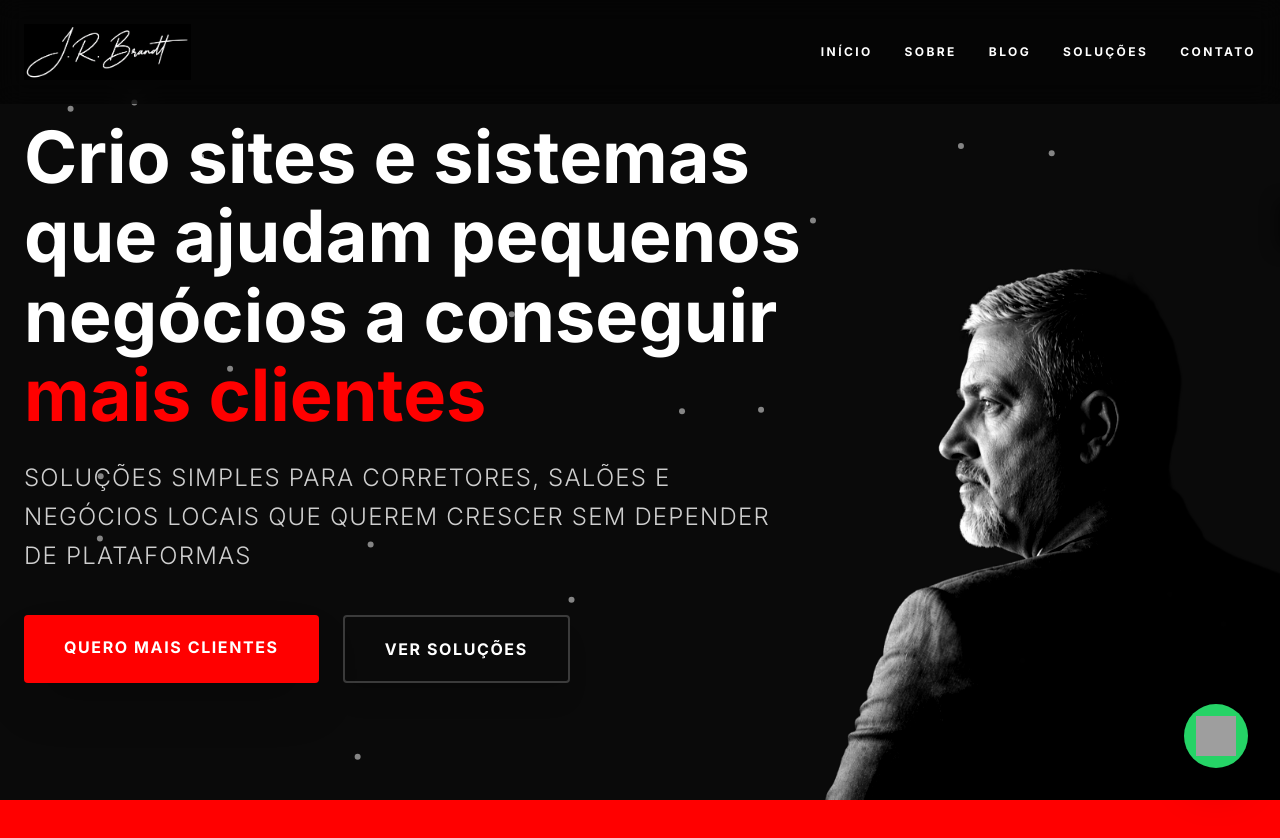
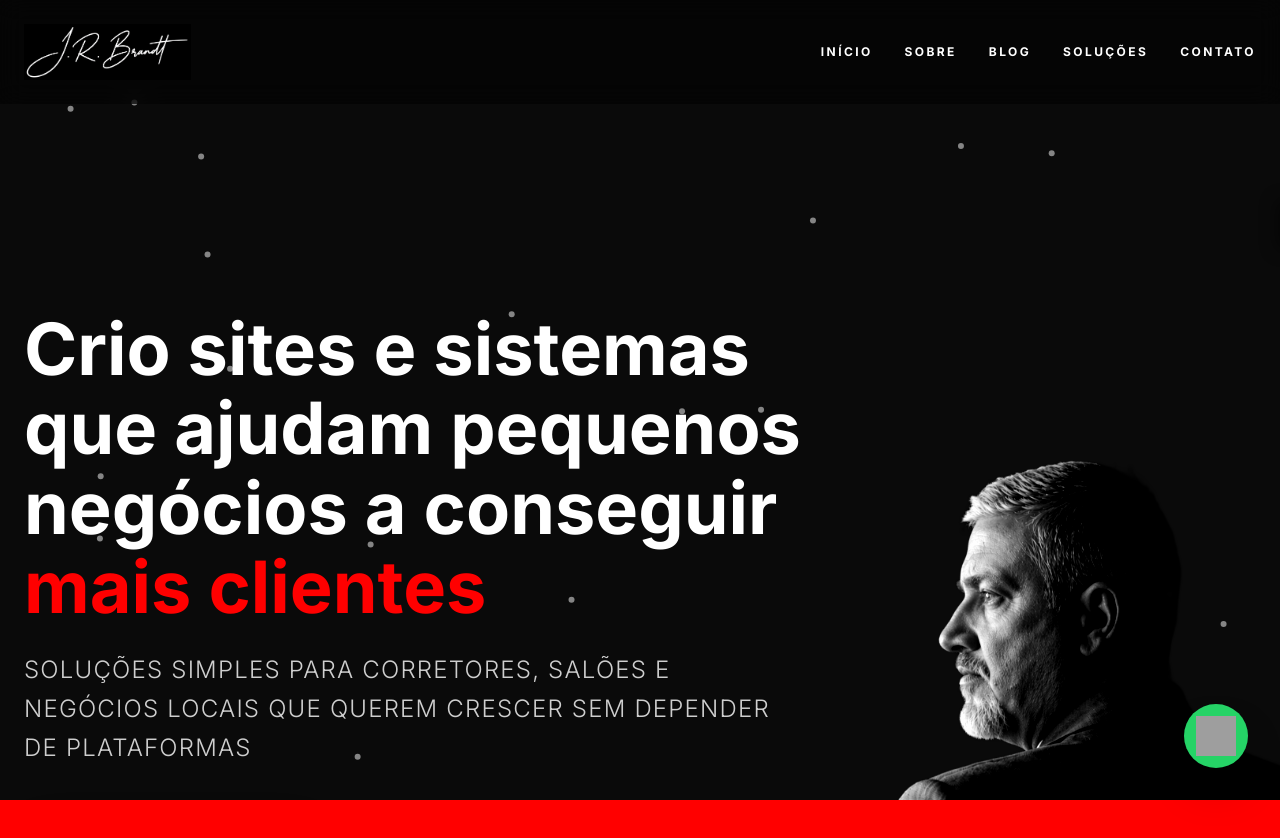
Before and after one commit to jrmacbrandt/J.Roberto, a React (Vite) app: page / in a window 1280 px wide. Shown: the top 838 px of the page. Built offline with nearby package versions, Linux system fonts and the light colour scheme; grey boxes are pictures that could not be loaded; a web font is replaced by a local one.

Commit message:
style: empurrar conteúdo do hero para baixo do menu fixed

```diff
--- a/src/App.tsx
+++ b/src/App.tsx
@@ -195,7 +195,7 @@ const Header = () => {
   }), []);
 
   return (
-    <section id="home" className="relative min-h-screen w-full flex items-center justify-center overflow-hidden py-32 md:py-0">
+    <section id="home" className="relative min-h-screen w-full flex items-start justify-center overflow-hidden pt-36 md:pt-48 pb-12">
       {init && (
         <Particles
           id="tsparticles"
```
